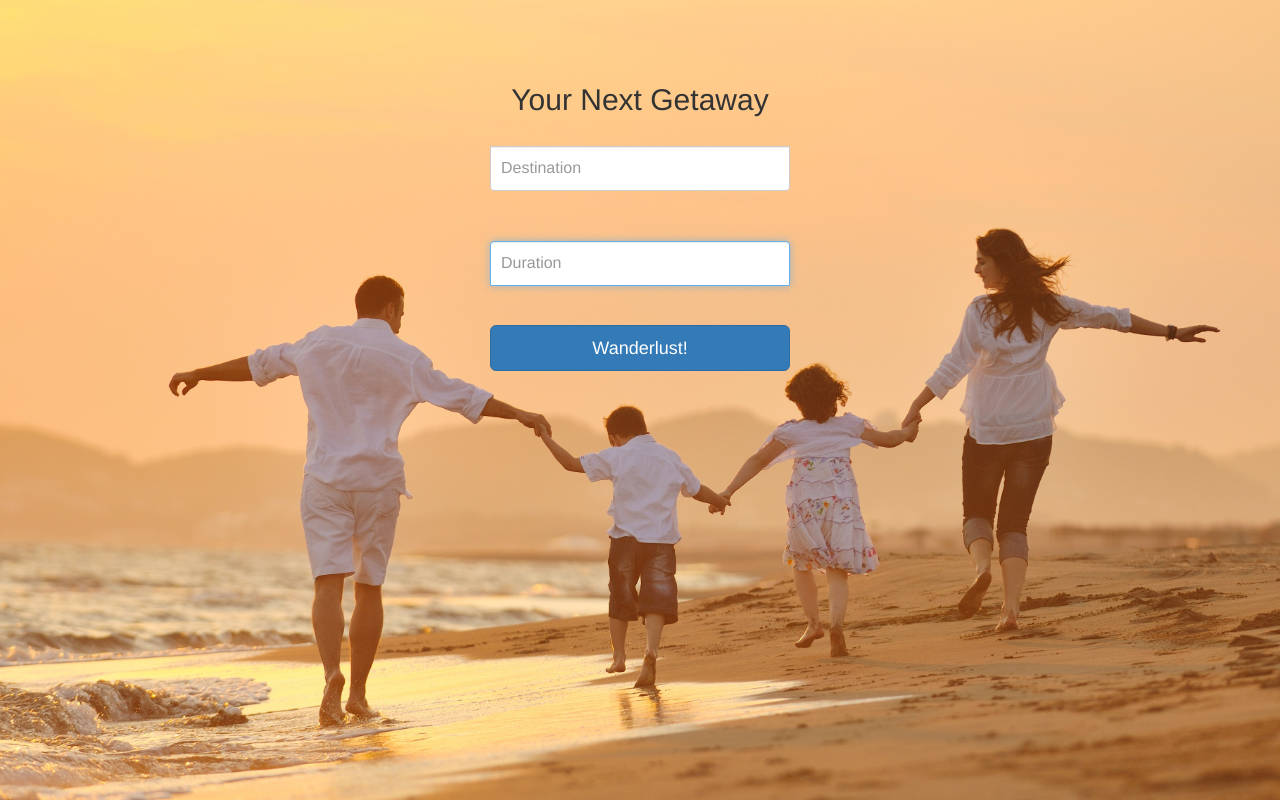
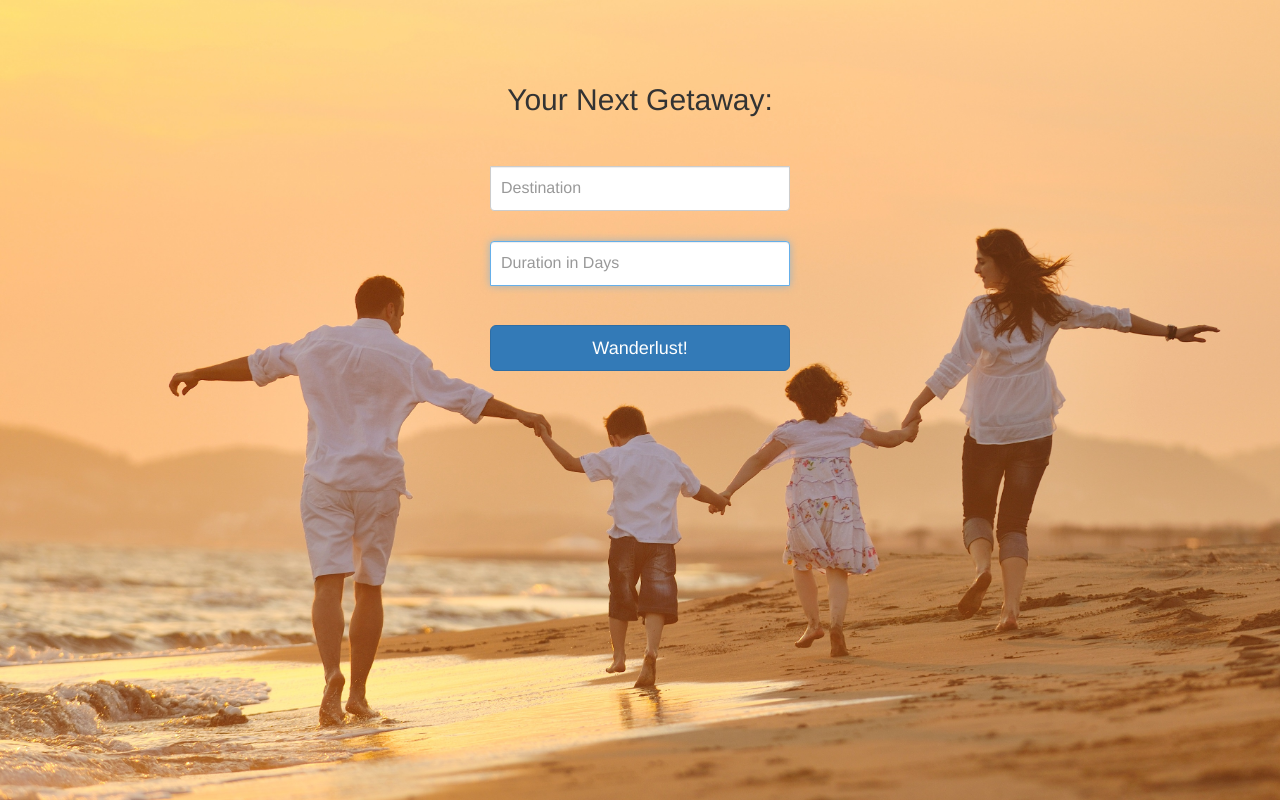
Before and after one commit to rahulvin/techcrunch_disrupt_SF, a Flask app: page / in a window 1280 px wide. Run offline with Flask 2, Linux system fonts and the light colour scheme; some libraries are stand-ins or nearby versions.

Commit message:
html css changes for form page

```diff
--- a/app/static/css/signin.css
+++ b/app/static/css/signin.css
@@ -16,6 +16,7 @@ body {;
 .form-signin {
   margin-bottom: 10px;
   text-align: center;
+  font-family: "Helvetica";
 }
 .form-signin .form-control {
   position: relative;
--- a/app/templates/bootstrap_form.html
+++ b/app/templates/bootstrap_form.html
@@ -18,16 +18,16 @@
   </head>
 
   <body>
-    <div class="jumbotron" style=>
+    <div class="jumbotron">
         <div class="container-login">
           <form class="form-signin" action="{{ url_for('map') }}">
-            <h2 class="form-signin-heading">Your Next Getaway</h2>
-            <br>
+            <h2 class="form-signin-heading">Your Next Getaway:</h2>
+            <br><br>
             <label for="inputDestination" class="sr-only">Destination</label>
             <input type="destination" name="destination" id="inputDestination" class="form-control" placeholder="Destination" required>
-            <br><br>
-            <label for="inputDuration" class="sr-only">Duration of Stay</label>
-            <input type="duration" name="duration" id="inputDuration" class="form-control" placeholder="Duration" required autofocus>
+            <br>
+            <label for="inputDuration" class="sr-only">Duration</label>
+            <input type="duration" name="duration" id="inputDuration" class="form-control" placeholder="Duration in Days" required autofocus>
             <br><br>
             <button class="btn btn-lg btn-primary btn-block" type="submit">Wanderlust!</button>
           </form>
```
